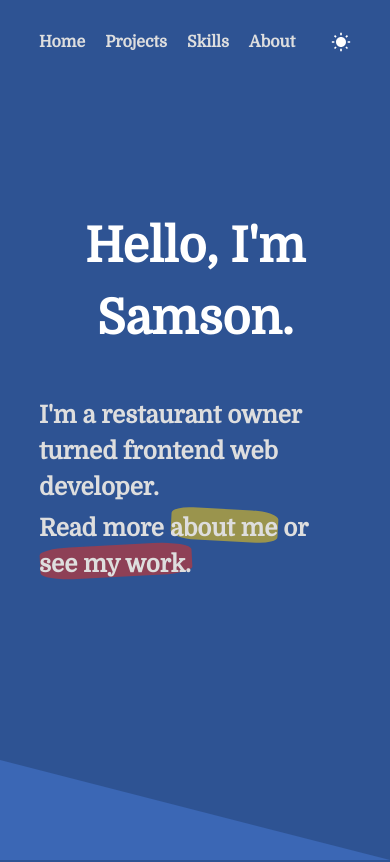
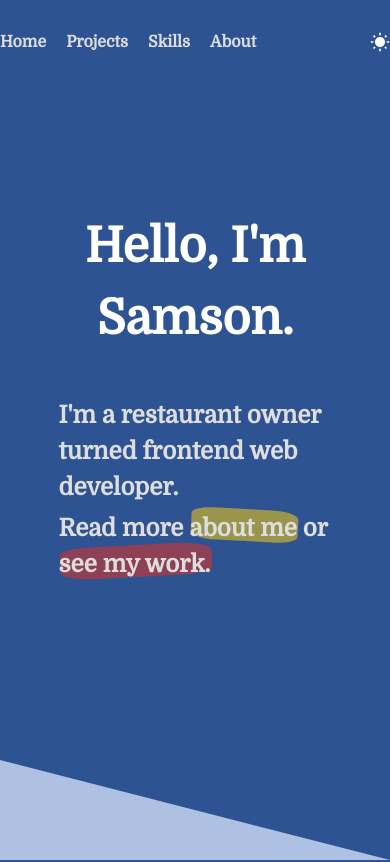
Before and after one commit to samsonc89/samson-react-portfolio, a React (Vite) app: page / in a window 390 px wide. Shown: the top 862 px of the page. Built offline with nearby package versions, Linux system fonts and the light colour scheme.

Commit message:
Fix padding for small screens

```diff
--- a/src/index.css
+++ b/src/index.css
@@ -1,9 +1,11 @@
 :root {
   --bg-color: #2e5393;
-  --project-bg-color: #3b67b5;
+  --project-card-bg-color: #3b67b5;
   --heading-color: #ffffff;
   --text-color: #dedede;
   --toggle-button: url(./assets/light.svg) no-repeat;
+  --project-bg-color: #aec1e3;
+
   /* font-family: Domine, system-ui, Avenir, Helvetica, Arial, serif;
   line-height: 1.5;
   font-weight: 400;
@@ -13,7 +15,7 @@
 
 :root.light {
   --bg-color: #ffffff;
-  --project-bg-color: #f2f2f2;
+  --project-card-bg-color: #f2f2f2;
   --heading-color: #000000;
   --text-color: #000;
   --toggle-button: url(./assets/dark.svg) no-repeat;
@@ -50,7 +52,7 @@ html {
 }
 
 body {
-  margin: 0 15vw;
+  margin: 0;
   text-align: center;
 }
 
@@ -58,16 +60,22 @@ svg {
   fill: var(--text-color);
 }
 
+#root {
+  width: 100%;
+}
 .main-container {
+  width: 100%;
   display: flex;
   flex-direction: column;
   align-items: center;
+  position: relative;
 }
 .section-container {
+  padding: 0 15vw;
   display: flex;
   flex-direction: column;
   scroll-margin-top: 9vh;
-  max-width: 700px;
+  /* max-width: 700px; */
 }
 
 .section-heading {
@@ -82,9 +90,6 @@ svg {
 1025px — 1200px: Desktops, large screens */
 
 @media screen and (max-width: 480px) {
-  body {
-    margin: 0 10vw;
-  }
   .section-container {
     max-width: 100%;
   }
```
